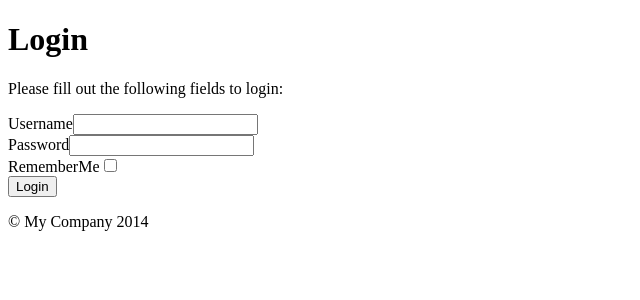
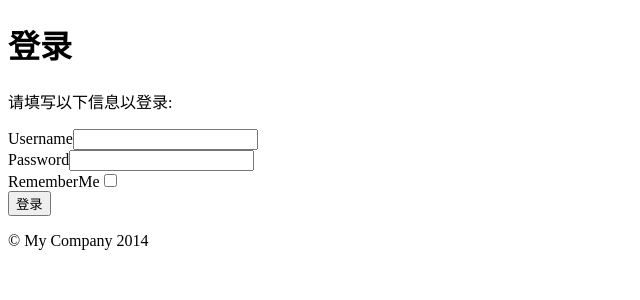
Before and after one commit to heartshare/blog-1, a Yii app: template backend/views/site/login.php in a window 1280 px wide. Shown: the top 300 px of the page, without its empty margins (0-640 px from the left). Run offline with PHP 8.4 and a stand-in for Yii, Linux system fonts and the light colour scheme; the template is opened without the code that fills it, so the values that code supplies are empty; form fields are guessed from the names that the template uses; some libraries are stand-ins or nearby versions.

Commit message:
后台登录页的英文改为中文

```diff
--- a/backend/views/site/login.php
+++ b/backend/views/site/login.php
@@ -6,13 +6,13 @@ use yii\bootstrap\ActiveForm;
 /* @var $form yii\bootstrap\ActiveForm */
 /* @var $model \common\models\LoginForm */
 
-$this->title = 'Login';
+$this->title = '登录';
 $this->params['breadcrumbs'][] = $this->title;
 ?>
 <div class="site-login">
     <h1><?= Html::encode($this->title) ?></h1>
 
-    <p>Please fill out the following fields to login:</p>
+    <p>请填写以下信息以登录:</p>
 
     <div class="row">
         <div class="col-lg-5">
@@ -21,7 +21,7 @@ $this->params['breadcrumbs'][] = $this->title;
                 <?= $form->field($model, 'password')->passwordInput() ?>
                 <?= $form->field($model, 'rememberMe')->checkbox() ?>
                 <div class="form-group">
-                    <?= Html::submitButton('Login', ['class' => 'btn btn-primary', 'name' => 'login-button']) ?>
+                    <?= Html::submitButton('登录', ['class' => 'btn btn-primary', 'name' => 'login-button']) ?>
                 </div>
             <?php ActiveForm::end(); ?>
         </div>
```
